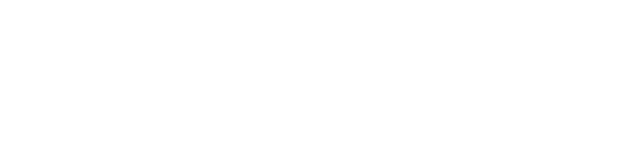
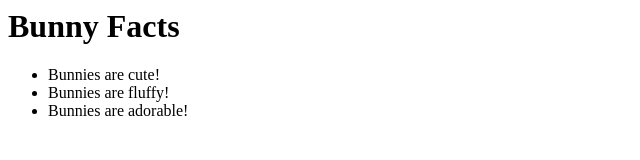
Before and after one commit to JonathanEleiott/bunny-list, a plain HTML site: page index.html in a window 1280 px wide. Shown: the whole page, without its empty margins (0-640 px from the left). Drawn offline with Linux system fonts and the light colour scheme.

Commit message:
add bunny facts

```diff
--- a/index.html
+++ b/index.html
@@ -3,6 +3,11 @@
     <title>Bunny List</title>
   </head>
   <body>
-
+    <h1>Bunny Facts</h1>
+    <ul>
+      <li>Bunnies are cute!</li>
+      <li>Bunnies are fluffy!</li>
+      <li>Bunnies are adorable!</li>
+    </ul>
   </body>
 </html>
```
